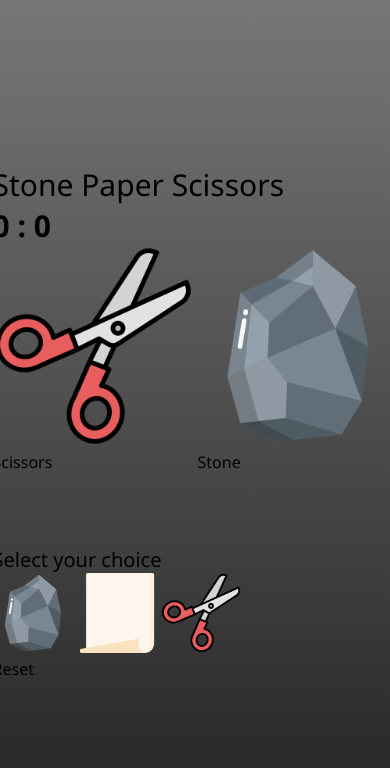
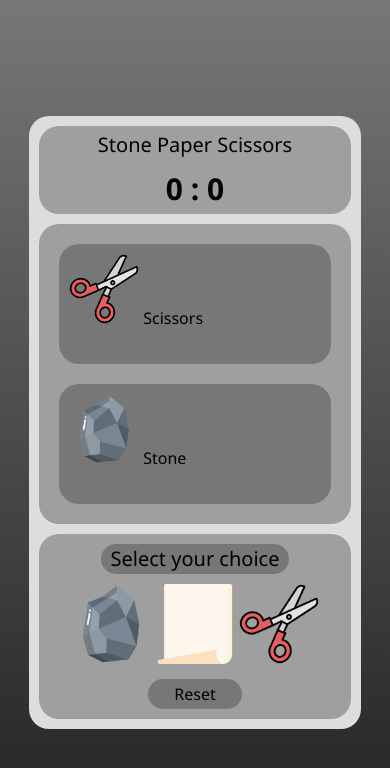
Before and after one commit to Dhanush-ck/Stone-Paper-Scissors, a plain HTML site: page public/index.html in a window 390 px wide. Both pictures are taken after a click on the picture 89 px from the left and 613 px from the top of the page. Drawn offline with Linux system fonts and the light colour scheme.

Commit message:
style : Made responsive

```diff
--- a/public/css/style.css
+++ b/public/css/style.css
@@ -13,54 +13,233 @@
     align-items: center;
     flex-direction: column;
     background: linear-gradient(180deg, #777, #222);
+    gap: 5px;
+}
+
+.container-element {
+    width: 60%;
+    /* height: 73%; */
+    display: flex;
+    align-items: center;
+    justify-content: center;
+    flex-direction: column;
+    gap: 10px;
+    background-color: #ddd;
+    padding: 30px;
+    border-radius: 20px;
+}
+
+header {
+    display: flex;
+    flex-direction: column;
+    align-items: center;
+    width: 100%;
+    background-color: #9f9f9f;
+    border-radius: 20px;
 }
 
 .game-heading h2{
     font-size: 30px;
     font-weight: 500;
+    margin: 5px;
 }
 
 .score-board {
     font-size: 30px;
     font-weight: 700;
+    margin: 5px;
 }
 
 .game-display{
     display: grid;
     grid-template-columns: repeat(2, 1fr);
-    grid-template-areas:
-        "first second"
-        "third fourth";
     height: 300px;
-    gap: 5px;
+    /* gap: 5px; */
+    background-color: #9f9f9f;
+    width: 100%;
+    border-radius: 20px;
 }
 
 .computer {
-    grid-area: first;
     display: none;
+    flex-direction: column;
+    align-items: center;
+    justify-content: center;
+    gap: 10px;
+    background-color: #777;
+    margin: 20px 10px 20px 20px;
+    border-radius: 20px;
+    padding: 10px;
 }
 
 .user {
-    grid-area: second;
     display: none;
+    flex-direction: column;
+    align-items: center;
+    justify-content: center;
+    gap: 10px;
+    background-color: #777;
+    margin: 20px 20px 20px 10px;
+    border-radius: 20px;
+    padding: 10px;
 }
 
-#computer-response{
+/* #computer-response{
     grid-area: third;
-}
+} */
 
-#user-response{
+/* #user-response{
     grid-area: fourth;
-}
+} */
 
 .game-display img{
     height: 200px;
 }
 
+footer{
+    display: flex;
+    flex-direction: column;
+    align-items: center;
+    justify-content: center;
+    background-color: #9f9f9f;
+    width: 100%;
+    border-radius: 20px;
+}
+
 .result {
     font-size: 20px;
+    background-color: #777;
+    width: 20%;
+    height: 30px;
+    display: flex;
+    justify-content: center;
+    align-items: center;
+    border-radius: 20px;
+    margin: 10px;
+}
+
+.game-choices {
+    background-color: #9f9f9f;
 }
 
 .game-choices img{
     height: 80px;
+    cursor: pointer;
 }
+
+.game-choices img:hover{
+    /* box-shadow:0 0 15px rgba(0, 0, 0, 1); */
+    filter: drop-shadow(0px 0px 5px #fff);
+}
+
+.game-options {
+    background-color: #777;
+    border-radius: 20px;
+    width: 70px;
+    display: flex;
+    justify-content: center;
+    align-items: center;
+    margin: 10px;
+    /* box-shadow: 0 0 5px #222; */
+}
+
+.game-options:hover{
+    box-shadow: 0 0 15px #fff;
+}
+
+#reset{
+    cursor: pointer;
+}
+
+@media screen and (max-width: 600px) {
+    .container{
+        height: 100vh;
+        width: 100vw;
+    }
+
+    .container-element {
+        width: 80%;
+        /* height: 70%; */
+        padding: 10px;
+    }
+
+    .game-heading h2 {
+        font-size: 20px;
+    }
+
+    .game-display{
+        grid-template-columns: 1fr;
+    }
+
+    .computer{
+        margin: 20px 20px 10px 20px;
+    }
+
+    .user {
+        margin: 10px 20px 20px 20px;
+    }
+
+    .game-display img {
+        height: 70px;
+    }
+
+    .result {
+        font-size: 20px;
+        width: 60%;
+    }
+
+    .game-choices img:hover{
+        filter: none;
+    }
+
+    .game-options {
+        width: 30%;
+        height: 30px;
+
+    }
+
+    .game-options:hover {
+        box-shadow: 0 0 0 ;
+    }
+}
+
+@media screen and (min-width: 600px) {
+
+    .game-display {
+        font-size: 25px;
+    }
+
+    .game-display img {
+        height: 150px;
+    }
+
+    .game-choices img:hover{
+        filter: none;
+    }
+
+    .game-options:hover {
+        box-shadow: 0 0 0 ;
+    }
+
+    .result {
+        font-size: 20px;
+        width: 40%;
+    }
+
+    .game-options {
+        width: 25%;
+        height: 30px;
+        font-size: 20px;
+    }
+}
+
+@media screen and (min-width: 992px) {
+
+    .game-display {
+        height: 200px;
+    }
+
+    .game-display img{
+        height: 100px;
+    }
+}
```
